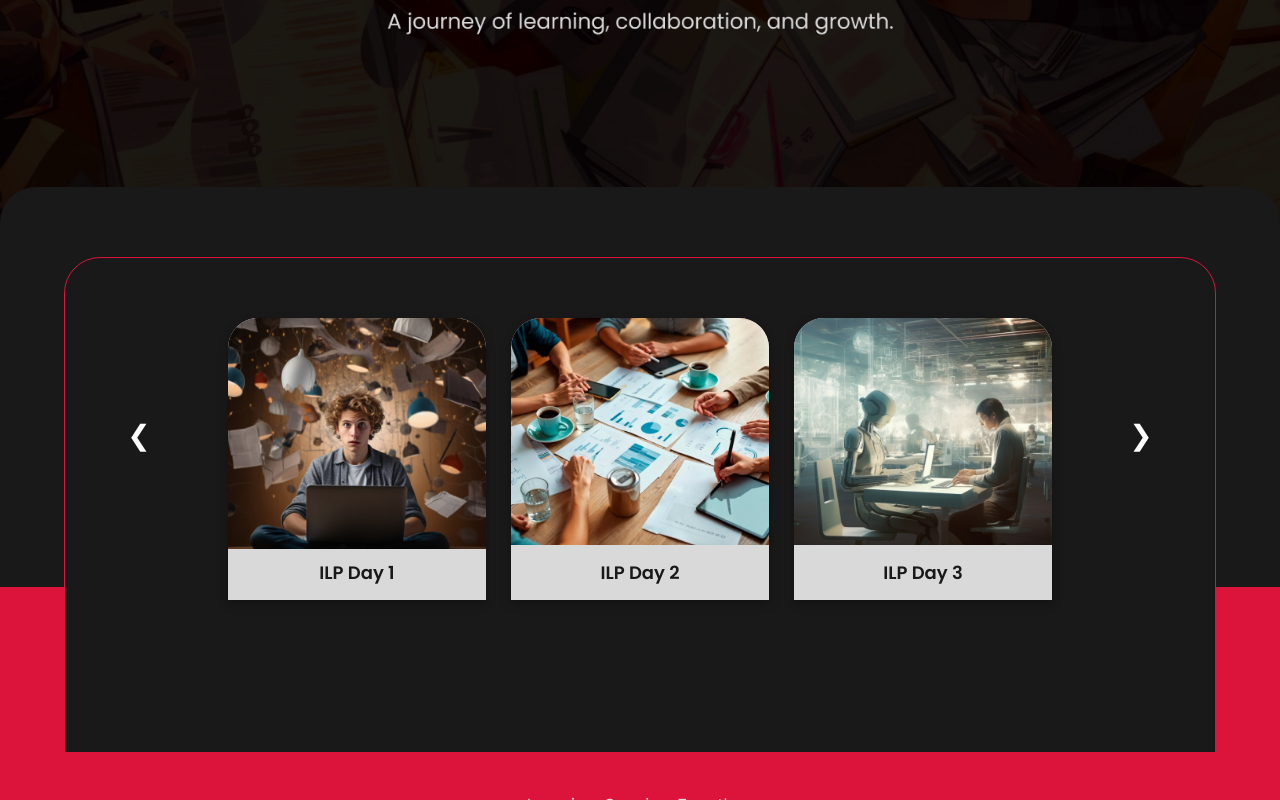
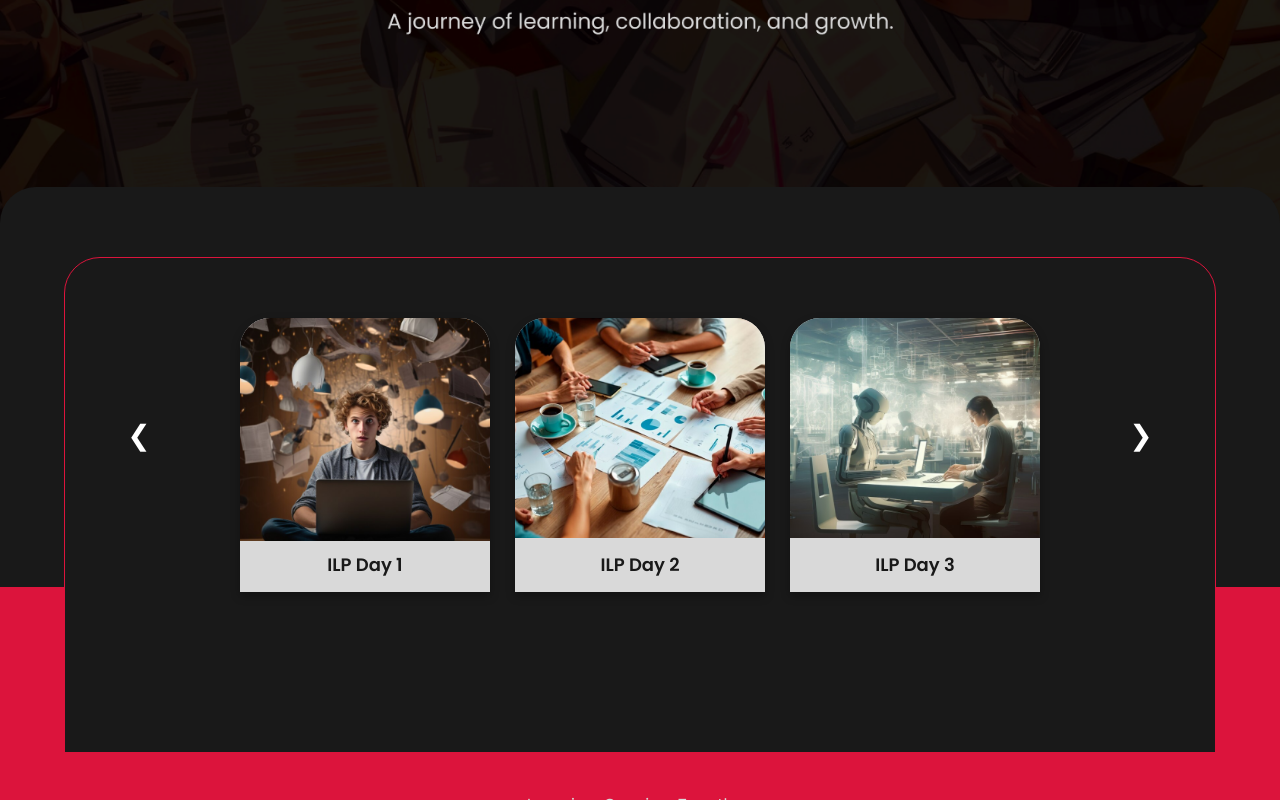
Before and after one commit to shibinshibu01/ilp-elearning-recap, a plain HTML site: page index.html in a window 1280 px wide. Shown: the part 385-1185 px from the top of the page. Drawn offline with Linux system fonts and the light colour scheme.

Commit message:
completed desktop version

```diff
--- a/index.html
+++ b/index.html
@@ -27,7 +27,7 @@
 
     <div class="dark-bg-curv" style="height: 400px;">
         <div class="dark-daycard">
-            <div  class="card-slider">
+            <div class="card-slider">
                 <div class="card-container" id="card-container"></div>
             </div>
             <button class="prev" id="prev">&#10094;</button>
@@ -39,6 +39,83 @@
         <p>Learning. Growing. Together.</p>
     </footer>
 
-    <script src="script.js"></script>
+    <script>
+        const cardContainer = document.getElementById('card-container');
+        const prevButton = document.getElementById('prev');
+        const nextButton = document.getElementById('next');
+
+        const isIndexPage = window.location.pathname.includes("index.html");
+        const numCardsToDisplay = isIndexPage ? 3 : 20;
+
+        const days = Array.from({ length: 20 }, (_, i) => ({
+            day: i + 1,
+            imgSrc: `media/days/Day ${i + 1}.png`
+        }));
+
+
+        let currentIndex = 0;
+        function createCard(day) {
+            const card = document.createElement('div');
+            card.classList.add('day-card');
+
+            const img = document.createElement('img');
+            img.src = day.imgSrc;
+            img.alt = `Day ${day.day}`;
+
+            const text = document.createElement('p');
+            text.textContent = `ILP Day ${day.day}`;
+
+            card.addEventListener('click', () => {
+                window.location.href = `data.html?day=${day.day}`;
+            });
+
+            card.appendChild(img);
+            card.appendChild(text);
+            return card;
+        }
+
+        function displayCards() {
+            cardContainer.innerHTML = '';
+
+            const start = currentIndex * 3;
+            const end = start + 3;
+            const visibleDays = days.slice(start, end);
+
+            visibleDays.forEach((day) => {
+                const card = createCard(day);
+                cardContainer.appendChild(card);
+            });
+        }
+
+        nextButton.addEventListener('click', () => {
+            currentIndex = (currentIndex + 1) % Math.ceil(days.length / 3);
+            displayCards();
+        });
+
+        prevButton.addEventListener('click', () => {
+            currentIndex = (currentIndex - 1 + Math.ceil(days.length / 3)) % Math.ceil(days.length / 3);
+            displayCards();
+        });
+
+        if (isIndexPage) {
+            displayCards();
+        } else {
+            days.forEach((day) => {
+                const card = createCard(day);
+                cardContainer.appendChild(card);
+            });
+        }
+
+        const navbar = document.querySelector("nav");
+
+        window.addEventListener("scroll", () => {
+            if (window.scrollY > 50) {
+                navbar.style.backgroundColor = "#191919";
+                navbar.style.transition = "background-color 0.3s ease";
+            } else {
+                navbar.style.backgroundColor = "transparent";
+            }
+        });
+    </script>
 </body>
 </html>
--- a/script.js
+++ b/script.js
@@ -34,7 +34,6 @@ days.forEach((day) => {
 });
 
 
-
 const navbar = document.querySelector("nav");
 
 window.addEventListener("scroll", () => {
--- a/style.css
+++ b/style.css
@@ -122,7 +122,7 @@ footer {
     color: #191919;
     border-radius: 30px 30px 0 0;
     text-align: center;
-    width: 25%;
+    width: 250px;
     box-shadow: 0px 4px 10px rgba(0, 0, 0, 0.3);
     display: flex;
     flex-direction: column;
@@ -181,7 +181,7 @@ button:hover {
     font-style: normal;
     font-weight: 600;
     z-index: 100;
-    margin-top: -110px;
+    margin-top: -40px;
     margin-bottom: 30px;
 }
 
@@ -217,4 +217,7 @@ button:hover {
     .day-card {
         width: 200px;
     }
+    .headline {
+        margin-top: 80px;
+    }
 }
```
